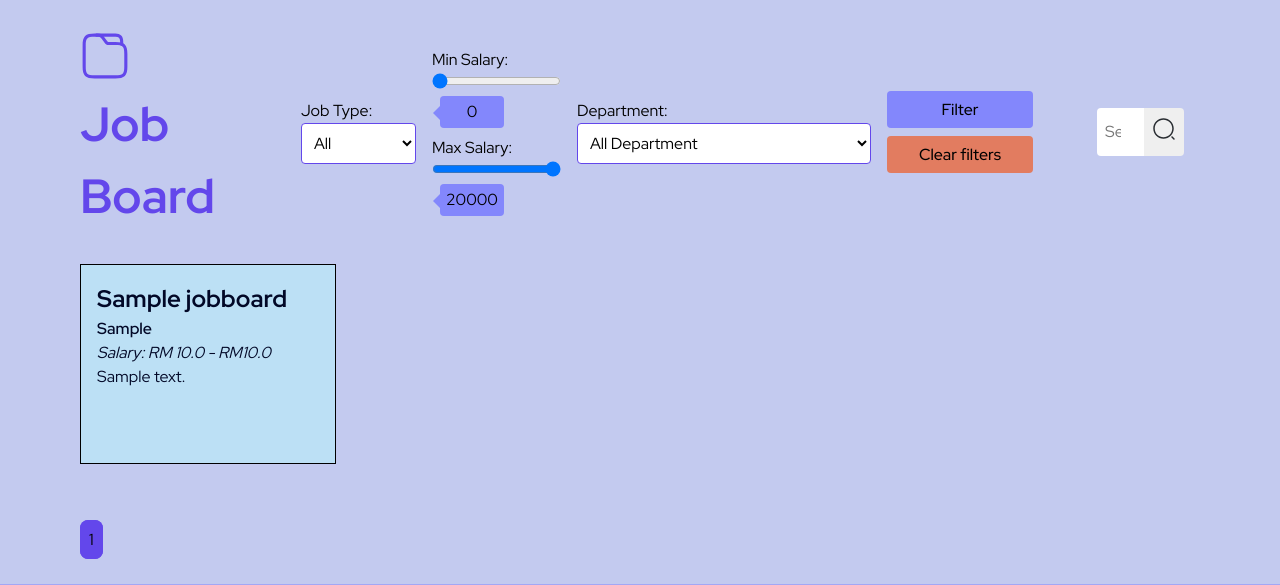
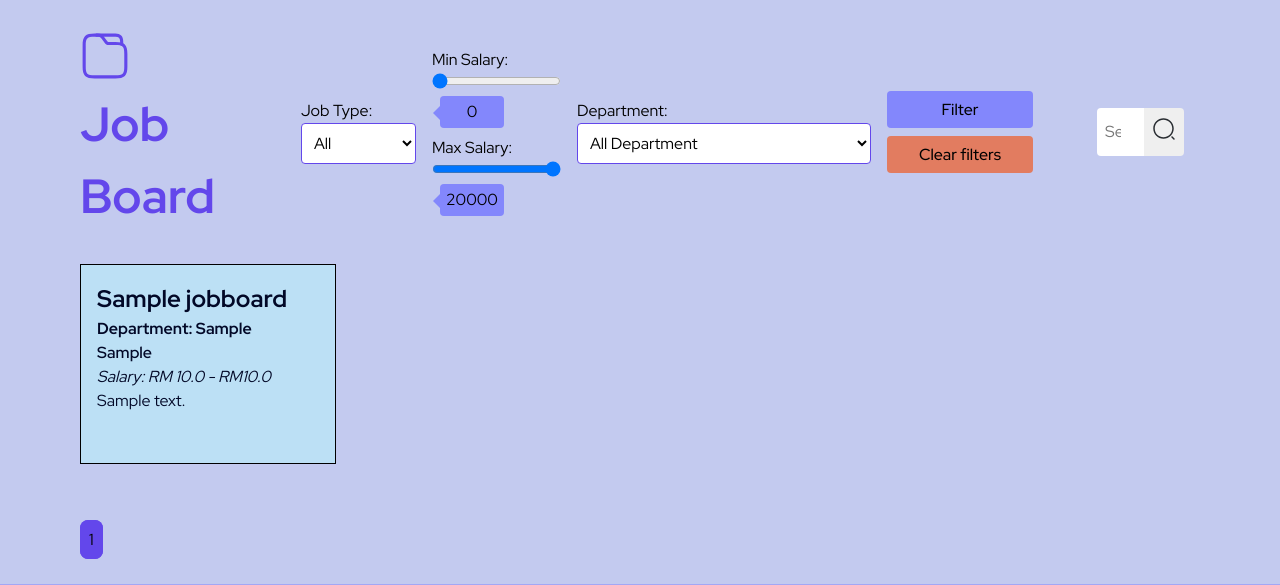
Before and after one commit to Arisch24/PortfolioMe, a Flask app: page /job_board in a window 1280 px wide. Shown: the part 114-699 px from the top of the page. Run offline with Flask 2, Linux system fonts and the light colour scheme; tables that the repository leaves empty hold one stand-in row (values such as "Sample post"); parts of the project's set-up code (start-up, migrations or seed data) failed here and were passed over.

Commit message:
Added department

```diff
--- a/PortfolioMe/templates/client/job_board.html
+++ b/PortfolioMe/templates/client/job_board.html
@@ -138,6 +138,8 @@ endblock %} {% block css %}<link
         <a href="{{ url_for('client.job_detail', job_id=job.id) }}">
             <div>
                 <h2>{{ job.name }}</h2>
+                <b>Department: {{ job.department }}</b>
+                <br>
                 <span>{{ job.job_type }}</span>
                 <br />
                 <i>Salary: RM {{ job.min_salary }} - RM{{ job.max_salary }}</i>
```
